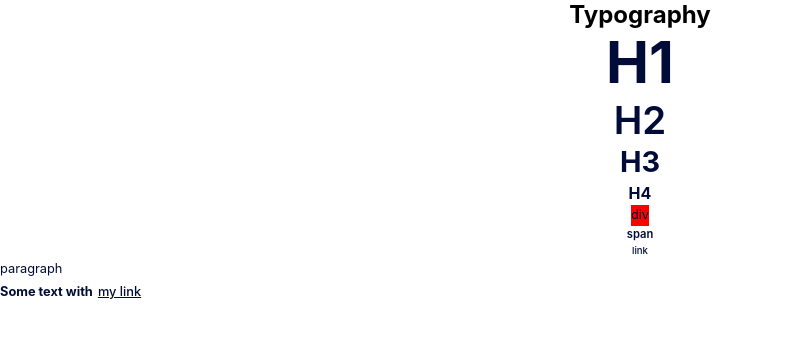
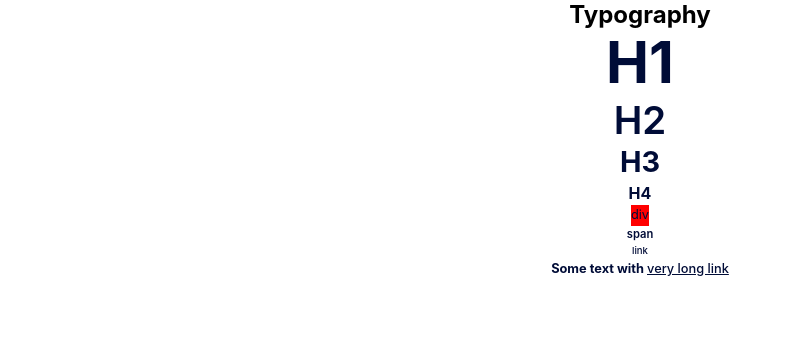
Before and after one commit to Fenix4088/SR_Design, a React (Create React App) app: page / in a window 1280 px wide. Shown: the top 338 px of the page, without its empty margins (0-791 px from the left). Built offline with nearby package versions, Linux system fonts and the light colour scheme.

Commit message:
Link: started

```diff
--- a/src/app/App.tsx
+++ b/src/app/App.tsx
@@ -1,25 +1,12 @@
 import React from 'react';
 import './App.scss';
 import {Sandbox} from "../components/Sandbox/Sandbox";
-import {L} from "../components/L/L";
-import {T} from "../components/T/T";
 
 function App() {
 
     return (
         <div className="App">
             <Sandbox/>
-            <T textType={'body-1'} fontWeight={'regular'}>
-                <p>paragraph</p>
-            </T>
-            <T fontWeight={'bold'} textType={'body-1'}>
-                <span>Some text with{' '}
-                    <L>
-                        <a href="#">my link</a>
-                    </L>
-                </span>
-            </T>
-
         </div>
     );
 }
--- a/src/components/L/L.module.scss
+++ b/src/components/L/L.module.scss
@@ -2,15 +2,15 @@
 @import '../../styles/functions';
 
 .link {
+  position: relative;
   color: $Dubai;
   font-size: cRem(16);
   line-height: cRem(26);
   font-weight: 500;
   text-decoration: underline;
-  border: 2px solid transparent;
 
   &:focus {
-    border: 2px solid $Future;
+    outline: $Future solid 2px;
     border-radius: 6px;
   }
 }
--- a/src/components/Sandbox/Sandbox.tsx
+++ b/src/components/Sandbox/Sandbox.tsx
@@ -1,5 +1,6 @@
 import React from 'react';
 import {T} from '../T/T';
+import {L} from "../L/L";
 
 
 export const Sandbox = () => {
@@ -32,6 +33,14 @@ export const Sandbox = () => {
                 <T textType={'body-3'} fontWeight={'medium'}>
                     <a href={'#'} onMouseOver={onMouseInHandler}>link</a>
                 </T>
+
+                <T fontWeight={'bold'} textType={'body-1'}>
+                <span>Some text with{' '}
+                    <L>
+                        <a href="#">very long link</a>
+                    </L>
+                </span>
+                </T>
             </div>
 
         </>
```
